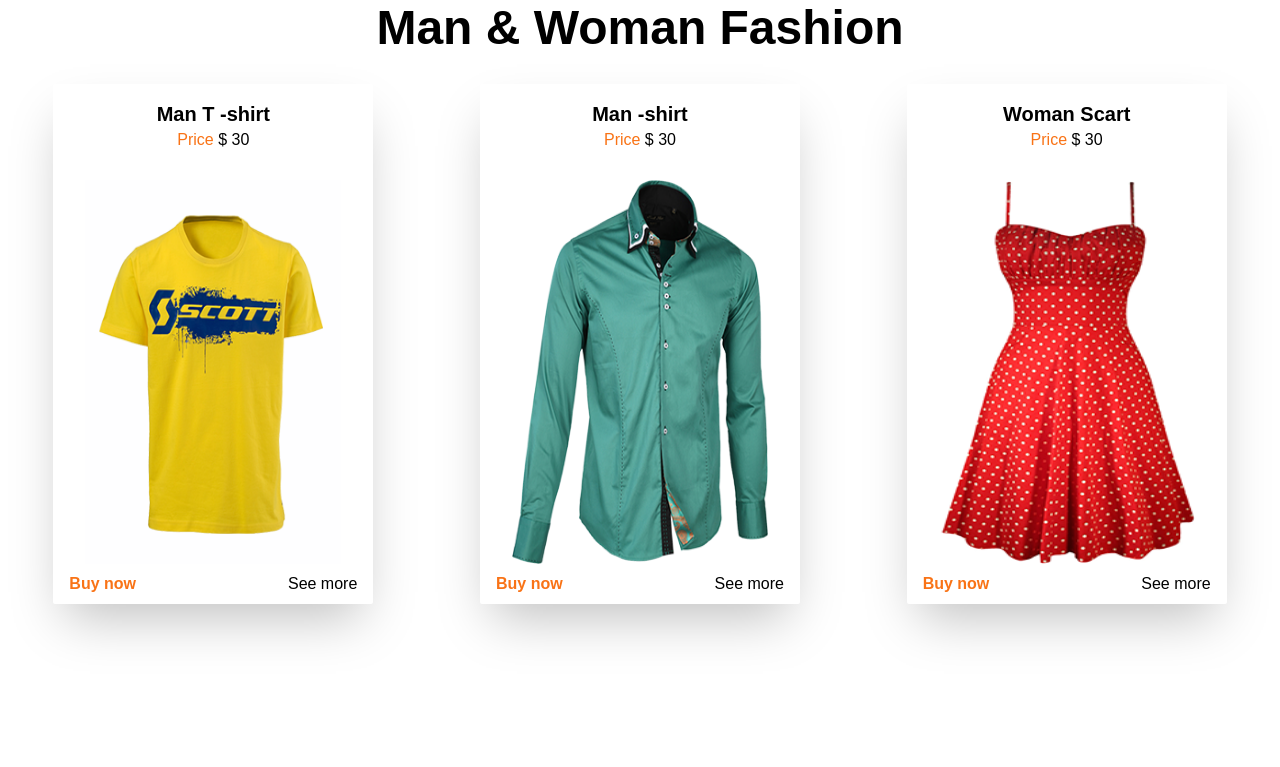
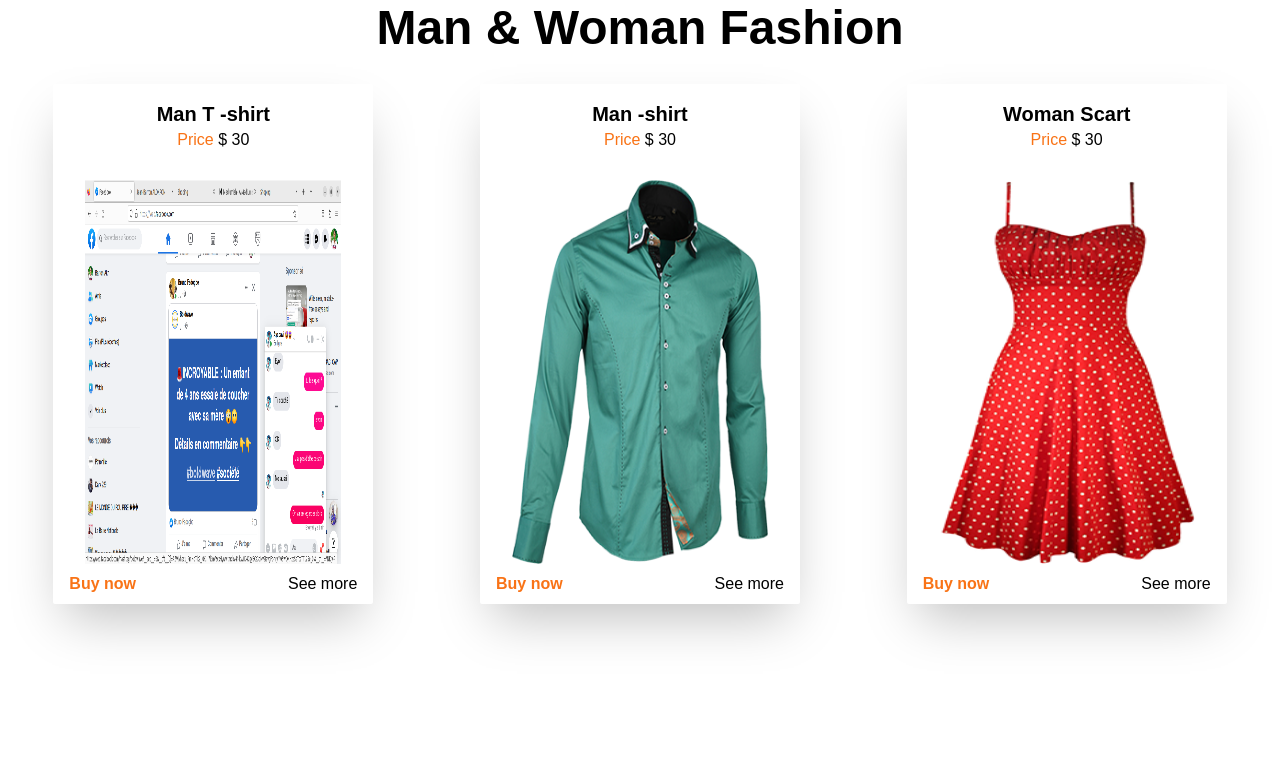
Before and after one commit to Barronakn/Fashion, a React (Vite) app: page / in a window 1280 px wide. Shown: the part 776-1543 px from the top of the page. Built offline with nearby package versions, Linux system fonts and the light colour scheme.

Commit message:
Mise à jour

```diff
--- a/src/components/Fashion.jsx
+++ b/src/components/Fashion.jsx
@@ -2,7 +2,11 @@ import { NavLink } from "react-router-dom";
 
 const Fashion = () => {
   const datas = [
-    { nom: "Man T -shirt", price: 30, img: "/src/assets/tshirt-img.png" },
+    {
+      nom: "Man T -shirt",
+      price: 30,
+      img: "/src/assets/Capture d’écran du 2023-05-25 22-27-44.png",
+    },
     { nom: "Man -shirt", price: 30, img: "/src/assets/dress-shirt-img.png" },
     {
       nom: "Woman Scart",
```
Also changed, not shown: src/assets/Capture d’écran du 2023-05-25 22-27-44.png (added).
